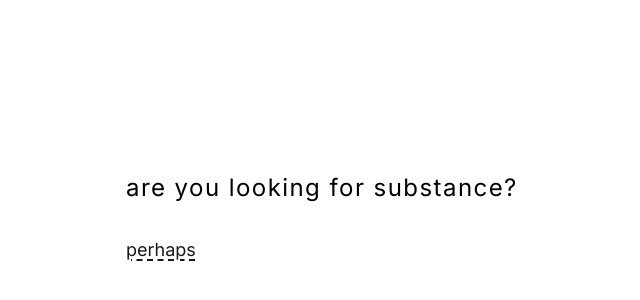
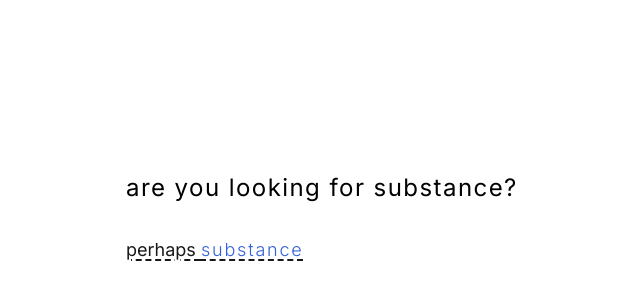
Before and after one commit to mccallbliss/substance-seeker-whisper, a React (Vite) app: page / in a window 1280 px wide. Shown: the part 182-482 px from the top of the page, without its empty margins (258-898 px from the left). Built offline with nearby package versions, Linux system fonts and the light colour scheme.

Commit message:
Add animated text effect
Implement a text animation for the "substance" text element.

```diff
--- a/index.html
+++ b/index.html
@@ -20,7 +20,7 @@
     <!-- Add Google Fonts -->
     <link rel="preconnect" href="https://fonts.googleapis.com">
     <link rel="preconnect" href="https://fonts.gstatic.com" crossorigin>
-    <link href="https://fonts.googleapis.com/css2?family=Inter:wght@300;400;500&display=swap" rel="stylesheet">
+    <link href="https://fonts.googleapis.com/css2?family=Inter:wght@300;400;500&family=JetBrains+Mono:wght@400;700&display=swap" rel="stylesheet">
   </head>
 
   <body>
--- a/src/components/SubstanceSeeker.tsx
+++ b/src/components/SubstanceSeeker.tsx
@@ -7,6 +7,7 @@ const SubstanceSeeker = () => {
   const [showSecret, setShowSecret] = useState(false);
   const [showFootnote, setShowFootnote] = useState(false);
   const [konami, setKonami] = useState([]);
+  const [substanceStyle, setSubstanceStyle] = useState(0);
   const konamiCode = [
     "ArrowUp",
     "ArrowUp",
@@ -76,6 +77,32 @@ const SubstanceSeeker = () => {
     return () => window.removeEventListener("mousemove", handleMouseMoveSpecial);
   }, []);
 
+  // New effect for animating "substance" text
+  useEffect(() => {
+    const interval = setInterval(() => {
+      setSubstanceStyle((prev) => (prev + 1) % 5);
+    }, 2000);
+    return () => clearInterval(interval);
+  }, []);
+
+  // Style variations for "substance"
+  const getSubstanceStyle = () => {
+    switch (substanceStyle) {
+      case 0:
+        return "font-mono text-lg font-bold text-black";
+      case 1:
+        return "font-serif italic text-xl text-purple-600";
+      case 2:
+        return "font-sans text-lg font-light tracking-widest text-blue-700";
+      case 3:
+        return "font-mono text-sm uppercase font-extrabold tracking-tight text-red-500";
+      case 4:
+        return "font-serif text-2xl font-normal text-emerald-600 italic";
+      default:
+        return "text-black";
+    }
+  };
+
   return (
     <div className="min-h-screen w-full flex flex-col items-center justify-center bg-white px-4 select-none">
       {/* Main content */}
@@ -90,7 +117,7 @@ const SubstanceSeeker = () => {
           rel="noopener noreferrer"
           aria-label="Find substance"
         >
-          perhaps
+          perhaps <span className={`transition-all duration-700 ${getSubstanceStyle()}`}>substance</span>
         </a>
 
         {/* Click and hold easter egg */}
--- a/tailwind.config.ts
+++ b/tailwind.config.ts
@@ -21,6 +21,7 @@ export default {
 		fontFamily: {
 			sans: ['Inter', 'system-ui', 'sans-serif'],
 			mono: ['JetBrains Mono', 'monospace'],
+			serif: ['Georgia', 'Times New Roman', 'serif'],
 		},
 		extend: {
 			colors: {
```
